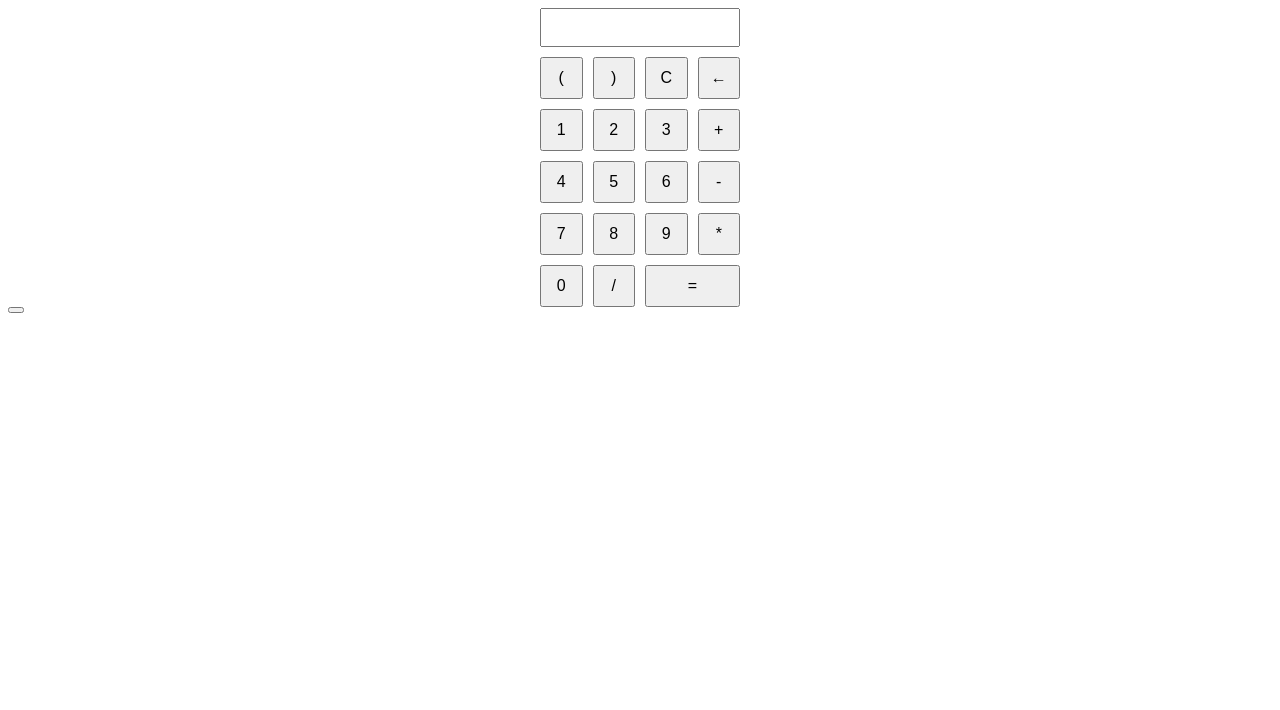
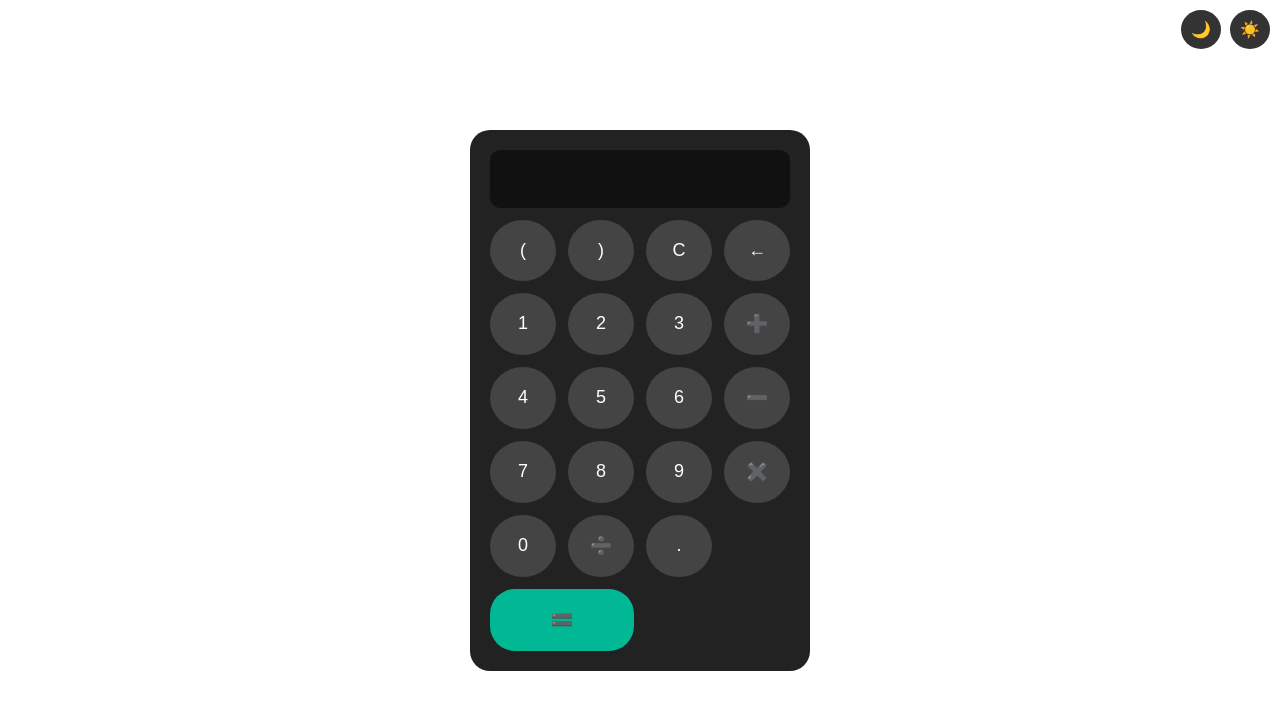
Before and after one commit to Adnan-Webs/Calculator, a plain HTML site: page index.html in a window 1280 px wide. Drawn offline with Linux system fonts and the light colour scheme.

Commit message:
Update calculator UI and theme logic

```diff
--- a/index.html
+++ b/index.html
@@ -4,7 +4,6 @@
     <meta name="viewport" content="width=device-width, initial-scale=1.0">
     <title>Calculator</title>
     <link rel="stylesheet" href="style.css">
-    <link rel="script" href="script.js">
 </head>
 <body>
     <div class="calc">
@@ -16,23 +15,25 @@
         <button onclick="append('1')">1</button>
         <button onclick="append('2')">2</button>
         <button onclick="append('3')">3</button>
-        <button onclick="append('+')">+</button>
+        <button onclick="append('+')">➕</button>
         <button onclick="append('4')">4</button>
         <button onclick="append('5')">5</button>
         <button onclick="append('6')">6</button>
-        <button onclick="append('-')">-</button>
+        <button onclick="append('-')">➖</button>
         <button onclick="append('7')">7</button>
         <button onclick="append('8')">8</button>
         <button onclick="append('9')">9</button>
-        <button onclick="append('*')">*</button>
+        <button onclick="append('*')">✖️</button>
         <button onclick="append('0')">0</button>
-        <button onclick="append('/')">/</button>
-        <button id="equal" onclick="calculate()">=</button>
+        <button onclick="append('/')">➗</button>
+        <button onclick="append('.')">.</button>
+        <button id="equal" onclick="calculate()">🟰</button>
     </div>
     <div id="ThemeMode">
-        <button></button>
+        <button id="dark" onclick="darkMode()">🌙</button>
+        <button id="light" onclick="lightMode()">☀️</button>
     </div>
 
 
-
+<script src="script.js"></script>
 </body>
--- a/script.js
+++ b/script.js
@@ -1,26 +1,42 @@
-// Appends the specified character to the display
 function append(x) {
   document.getElementById("display").value += x;
 }
 
-// Clears the display by setting its value to an empty string
 function clearDisplay() {
   document.getElementById("display").value = "";
 }
 
-// Calculates the result of the mathematical expression in the display
 function calculate() {
   try {
-    var result = document.getElementById("display").value; // Get the current expression
-    result = eval(result); // Evaluate the expression
-    document.getElementById("display").value = result; // Update the display with the result
+    var result = document.getElementById("display").value;
+
+    result = eval(result);
+
+    document.getElementById("display").value = result;
   } catch (e) {
-    document.getElementById("display").value = "error"; // Show "error" if evaluation fails
+    document.getElementById("display").value = "error";
   }
 }
 
-// Removes the last character from the display
 function backspace() {
-  var display = document.getElementById("display").value; // Get the current value of the display
-  document.getElementById("display").value = display.slice(0, -1); // Remove the last character
+  var display = document.getElementById("display").value;
+  document.getElementById("display").value = display.slice(0, -1);
 }
+
+function lightMode() {
+  const body = document.body;
+  const bgColor = window.getComputedStyle(body).backgroundColor;
+  if (bgColor === "rgb(255, 255, 255)") {
+    return;
+  }
+  body.style.backgroundColor = "white";
+}
+
+function darkMode() {
+  const body = document.body;
+  const bgColor = window.getComputedStyle(body).backgroundColor;
+  if (bgColor === "rgb(0, 0, 0)") {
+    return;
+  }
+  body.style.backgroundColor = "black";
+}
--- a/style.css
+++ b/style.css
@@ -1,21 +1,122 @@
+body {
+  background-color: rgb(255, 255, 255);
+  background-image: ;
+  height: 100vh;
+  margin: 0;
+  display: flex;
+  justify-content: center;
+  align-items: center;
+}
+
 .calc {
   display: grid;
   grid-template-columns: repeat(4, 1fr);
-  max-width: 200px;
-  margin: auto;
-  gap: 10px;
+  max-width: 300px;
+  gap: 12px;
+  padding: 20px;
+  background-color: #222;
+  border-radius: 20px;
+  box-shadow: 0 0 15px rgba(255, 255, 255, 0.1);
+  position: relative;
 }
 
 .calc input {
   grid-column: span 4;
   text-align: right;
-  padding: 10px;
+  padding: 15px;
+  font-size: 24px;
+  border-radius: 10px;
+  border: none;
+  background-color: #111;
+  color: white;
 }
 
 .calc button {
+  padding: 20px;
+  font-size: 18px;
+  border-radius: 50%;
+  border: none;
+  background-color: #444;
+  color: white;
+  cursor: pointer;
+  transition: background-color 0.2s;
+}
+
+.calc button:hover {
+  background-color: #666;
+}
+
+#equal {
+  grid-column: span 2;
+  border-radius: 25px;
+  background-color: #00b894;
+  color: white;
+}
+
+#equal:hover {
+  background-color: #00a07c;
+}
+
+#ThemeMode {
+  position: absolute;
+  top: 10px;
+  right: 10px;
+}
+
+#ThemeMode button {
+  background-color: #333;
+  color: white;
+  border: none;
+  border-radius: 50%;
   padding: 10px;
   font-size: 16px;
+  cursor: pointer;
+  margin-left: 5px;
+  transition: background-color 0.2s;
 }
-#equal {
-  grid-column: span 2;
+
+#ThemeMode button:hover {
+  background-color: #555;
 }
+
+body.light-mode {
+  background-color: white;
+  color: black;
+}
+
+body.light-mode .calc {
+  background-color: white;
+  box-shadow: 0 0 15px rgba(0, 0, 0, 0.2);
+}
+
+body.light-mode .calc input {
+  background-color: #f0f0f0;
+  color: black;
+}
+
+body.light-mode .calc button {
+  background-color: #ddd;
+  color: black;
+}
+
+body.light-mode .calc button:hover {
+  background-color: #ccc;
+}
+
+body.light-mode #equal {
+  background-color: #0984e3;
+  color: white;
+}
+
+body.light-mode #equal:hover {
+  background-color: #086dc1;
+}
+
+body.light-mode #ThemeMode button {
+  background-color: #eee;
+  color: black;
+}
+
+body.light-mode #ThemeMode button:hover {
+  background-color: #ccc;
+}
```
